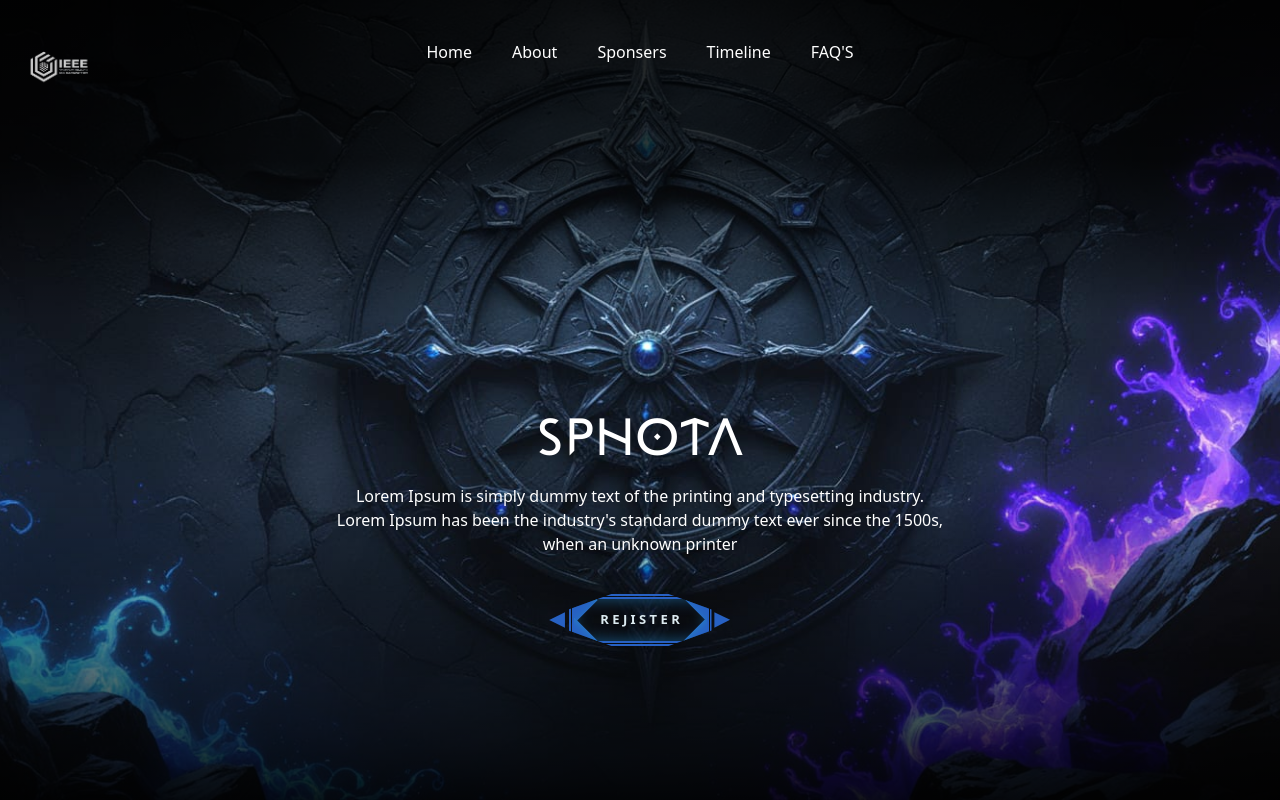
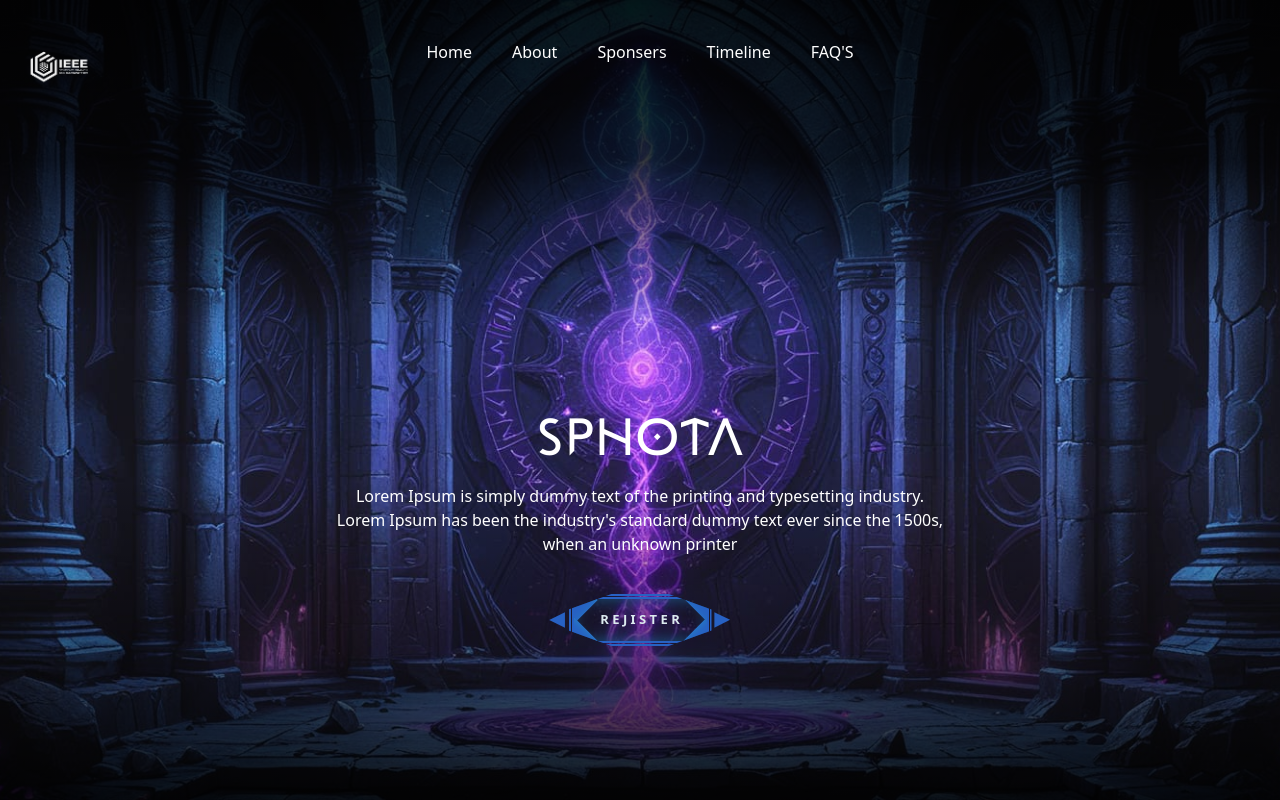
Before and after one commit to aswin1661/Sphota_landing_page, a Next.js app: page / in a window 1280 px wide. Built offline with nearby package versions, Linux system fonts and the light colour scheme.

Commit message:
update image

```diff
--- a/app/components/home.tsx
+++ b/app/components/home.tsx
@@ -9,10 +9,10 @@ export default function Home() {
     return(
         <div
             className="relative flex w-screen h-screen items-center justify-center bg-cover bg-center"
-            style={{ backgroundImage: "url('/images/home.jpg')" }}
+            style={{ backgroundImage: "url('/images/home2.jpg')" }}
         >
             {/* Fixed watermark in top left */}
-            <div className="fixed top-4 left-4 z-20 opacity-80">
+            <div className="fixed top-4 left-4 z-20 opacity-95">
                 <Image src="/images/IEEE logo Full White.png" alt="Watermark" width={80} height={50} />
             </div>
 
```
Also changed, not shown: public/images/home2.jpg (added).
